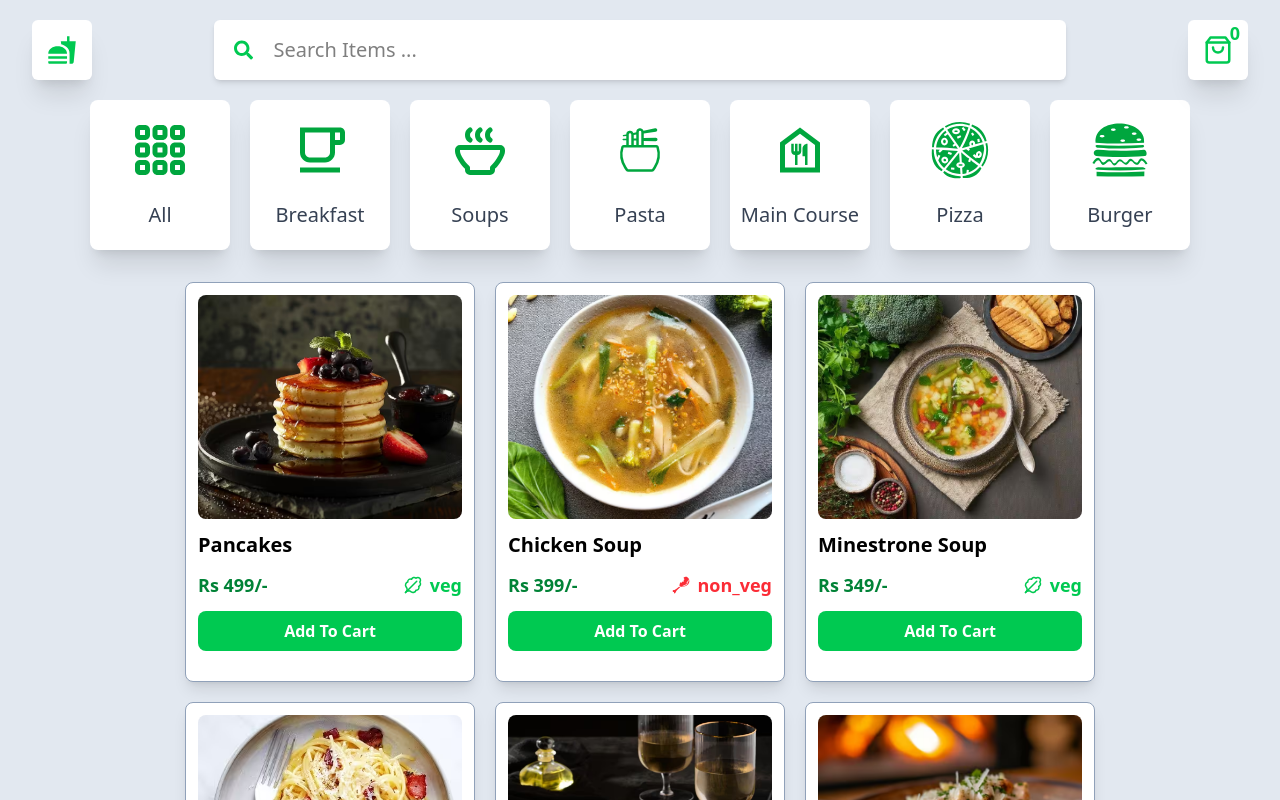
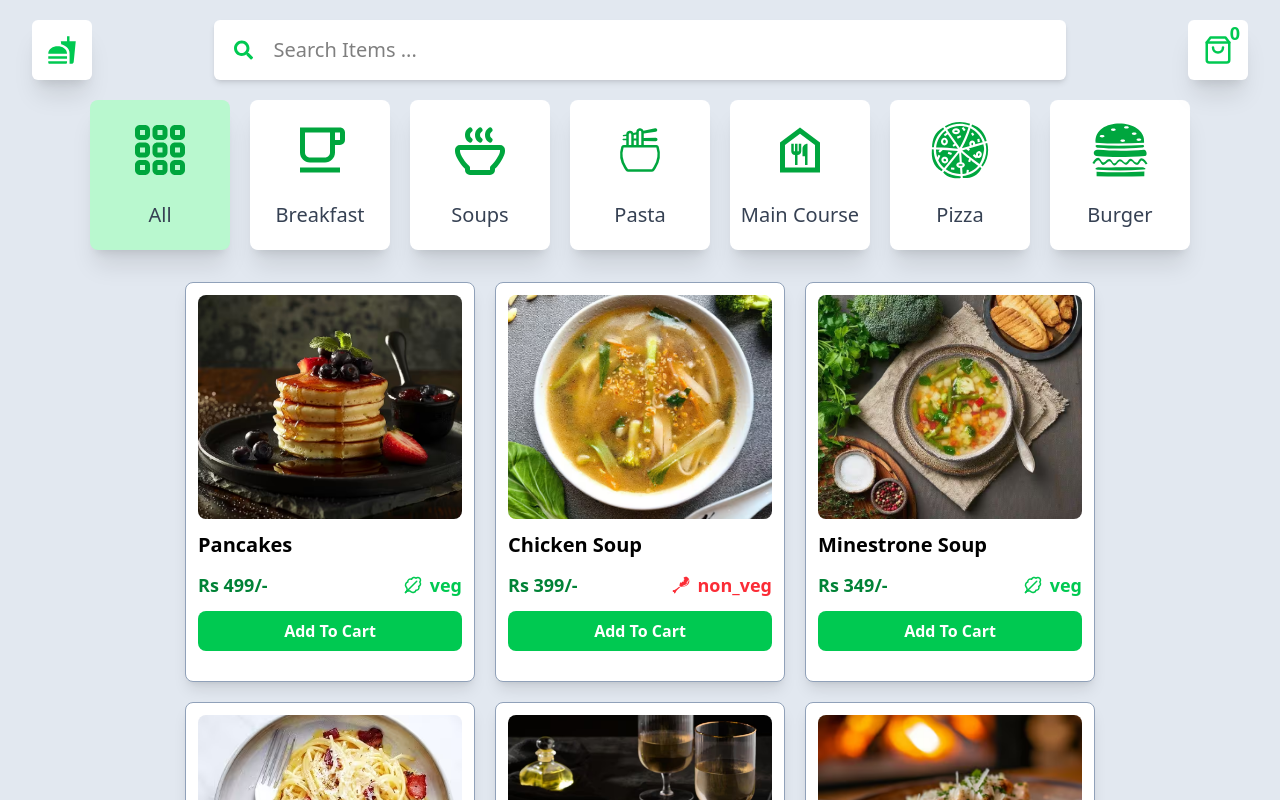
Before and after one commit to akshat-2502/Food-Delivery-React-and-Redux, a React (Vite) app: page / in a window 1280 px wide. Shown: the top 800 px of the page. Built offline with nearby package versions, Linux system fonts and the light colour scheme.

Commit message:
active catagory is highlisgtred

```diff
--- a/src/pages/Home.jsx
+++ b/src/pages/Home.jsx
@@ -1,4 +1,4 @@
-import React, { useState } from "react";
+import React, { useEffect, useState } from "react";
 import Nav from "../components/Nav";
 import categories from "../Category";
 import Card from "../components/Card";
@@ -6,8 +6,10 @@ import { food_items } from "../food";
 
 const Home = () => {
   const [filterCatagory, setFilterCatagory] = useState(food_items);
+  const [activeCatagory, setActiveCatagory] = useState("all");
 
   const filter = (catagory) => {
+    setActiveCatagory(catagory.toLowerCase());
     if (catagory.toLowerCase() === "all") {
       setFilterCatagory(food_items);
     } else {
@@ -25,7 +27,11 @@ const Home = () => {
         {categories.map((item) => (
           <div
             key={item.id}
-            className="w-[140px] h-[150px] text-[20px] text-gray-700 bg-white flex flex-col items-center gap-5 justify-center shadow-xl rounded-lg hover:bg-green-200 cursor-pointer transition-all duration-300"
+            className={` ${
+              activeCatagory === item.name.toLowerCase()
+                ? "bg-green-200"
+                : "bg-white"
+            } w-[140px] h-[150px] text-[20px] text-gray-700 flex flex-col items-center gap-5 justify-center shadow-xl rounded-lg hover:bg-green-200 cursor-pointer transition-all duration-300`}
             onClick={() => filter(item.name)}
           >
             {item.image}
```
